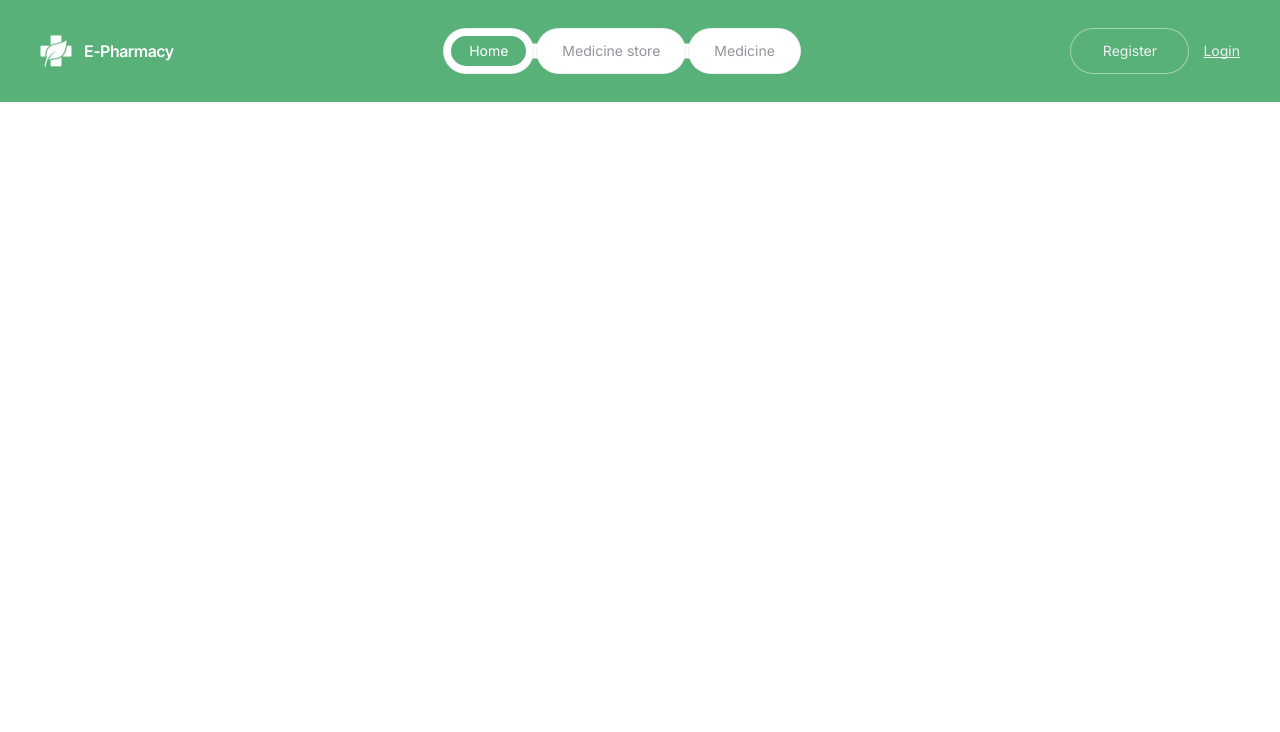
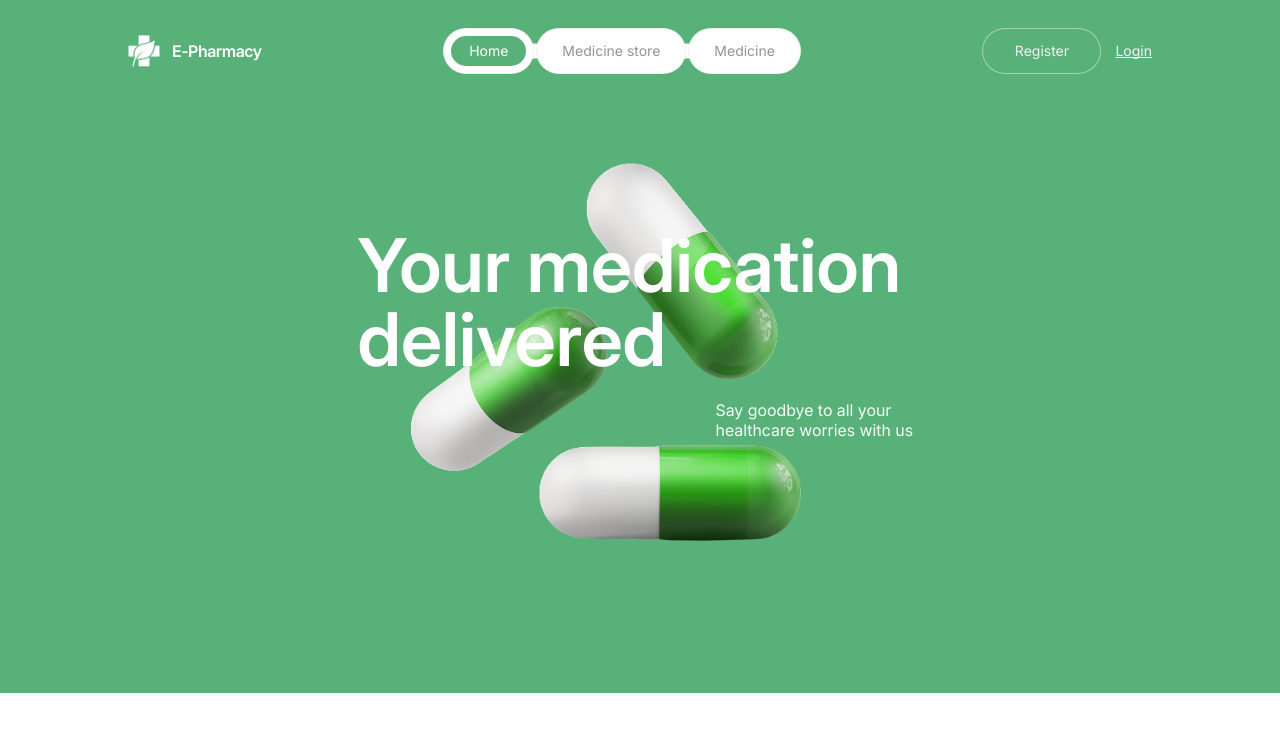
Before and after one commit to olgaferubko/e-pharmacy-frontend, a React (Vite) app: page / in a window 1280 px wide. Shown: the top 732 px of the page. Built offline with nearby package versions, Linux system fonts and the light colour scheme.

Commit message:
add main banner

```diff
--- a/src/components/Header/Header.module.css
+++ b/src/components/Header/Header.module.css
@@ -1,10 +1,9 @@
 .header {
-    padding: 28px 20px ;
+    padding: 25px 20px 0;
 }
 
 .headerHome {
     background: #59b17a;
-
 }
 
 .headerDefault {
@@ -14,7 +13,7 @@
 .headerContainer {
     display: flex;
     justify-content: space-between;
-    padding: 0 20px;
+    padding: 0;
 }
 
 .logo {
@@ -73,8 +72,18 @@
     stroke: #59b17a;
 }
 
+@media (min-width: 768px) {
+    .header {
+        padding: 28px 32px 0;
+    }
+}
+
 
 @media (min-width: 1280px) {
+    .header {
+        padding: 28px 128px 0;
+    }
+
     .burger,
     .menu {
         display: none;
--- /dev/null
+++ b/src/components/MainBanner/MainBanner.jsx
@@ -0,0 +1,31 @@
+import s from "./MainBanner.module.css";
+
+export default function MainBanner() {
+  return (
+    <section className={s.hero} aria-labelledby="hero-title">
+
+      <picture className={s.picture}>
+        <source media="(min-width: 1280px)"
+                srcSet="/images/main-desktop.png 1x, /images/main-desktop@2x.png 2x" />
+        <source media="(min-width: 768px)"
+                srcSet="/images/main-tablet.png 1x, /images/main-tablet@2x.png 2x" />
+        <img
+          className={s.media}
+          src="/main-mobile.png"
+          srcSet="/images/main-mobile.png 1x, /images/main-mobile@2x.png 2x"
+          alt="Green capsules on a green background"
+          fetchPriority="high"
+        />
+      </picture>
+
+      <div className={s.content}>
+        <h1 id="hero-title" className={s.title}>
+          Your medication delivered
+        </h1>
+        <p className={s.subtitle}>
+          Say goodbye to all your healthcare worries with us
+        </p>
+      </div>
+    </section>
+  );
+}
--- /dev/null
+++ b/src/components/MainBanner/MainBanner.module.css
@@ -0,0 +1,86 @@
+.hero {
+    position: relative;
+    overflow: hidden;
+    background: #59b17a;
+    padding: 197px 22px 246px;
+}
+
+.picture {
+    display: block;
+}
+
+.media {
+    display: block;
+    width: 100%;
+    height: auto;
+}
+
+.content {
+    position: absolute;
+    inset: 0;
+    display: flex;
+    flex-direction: column;
+    justify-content: center;
+    align-items: center;
+    z-index: 2;
+    padding: 0 22px;
+    transform: translateY(-8%);
+}
+
+.title {
+    font-family: "Inter", sans-serif;
+    font-weight: 600;
+    font-size: 50px;
+    line-height: 1;
+    color: #fff;
+    text-shadow: 0 4px 85px 0 rgba(29, 30, 33, 0.3);
+    margin-bottom: 20px;
+}
+
+.subtitle {
+    font-family: "Inter", sans-serif;
+    font-weight: 400;
+    font-size: 12px;
+    line-height: 1.33333;
+    color: #fff;
+    opacity: .95;
+    width: 156px;
+    align-self: flex-end;
+}
+
+@media (min-width: 768px) {
+    .hero {
+        padding: 186px 32px 258px;
+    }
+
+    .media {
+        width: 704px;
+        margin: 0 auto;
+    }
+
+    .content {
+        width: 609px;
+        margin: 0 auto;
+    }
+
+    .title {
+        font-size: 74px;
+        margin-bottom: 24px;
+    }
+
+    .subtitle {
+        font-size: 16px;
+        line-height: 1.25;
+        width: 207px;
+    }
+}
+
+@media (min-width: 1280px) {
+    .hero {
+        padding: 73px 345px 146px;
+    }
+
+    .media {
+        width: 749px;
+    }
+}
--- a/src/pages/HomePage/HomePage.jsx
+++ b/src/pages/HomePage/HomePage.jsx
@@ -1,8 +1,10 @@
+import MainBanner from "../../components/MainBanner/MainBanner";
 import s from "./HomePage.module.css";
 
 export default function HomePage() {
   return (
     <section className={s.page}>
+      <MainBanner />
     </section>
   );
 }
```
Also changed, not shown: src/components/PromoBanner/PromoBanner.jsx (added), src/components/PromoBanner/PromoBanner.module.css (added).
